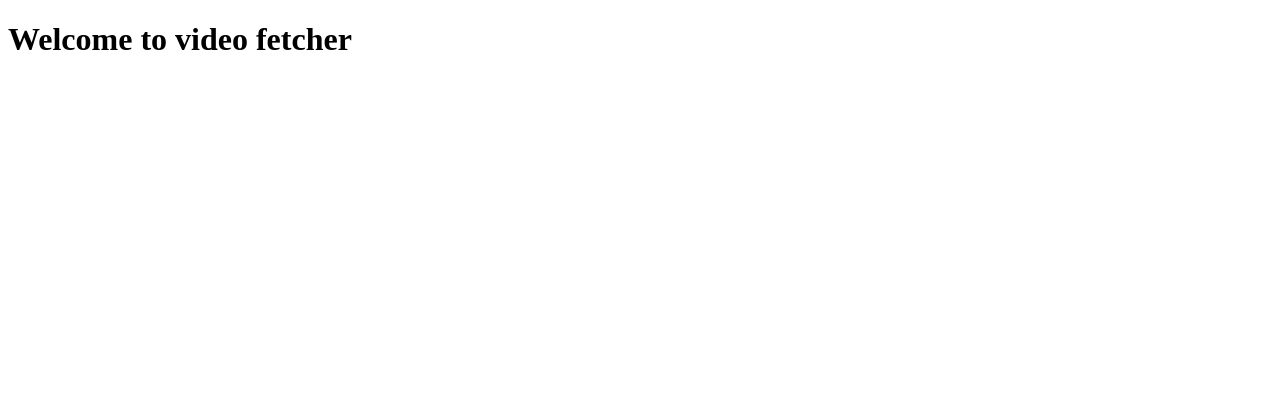
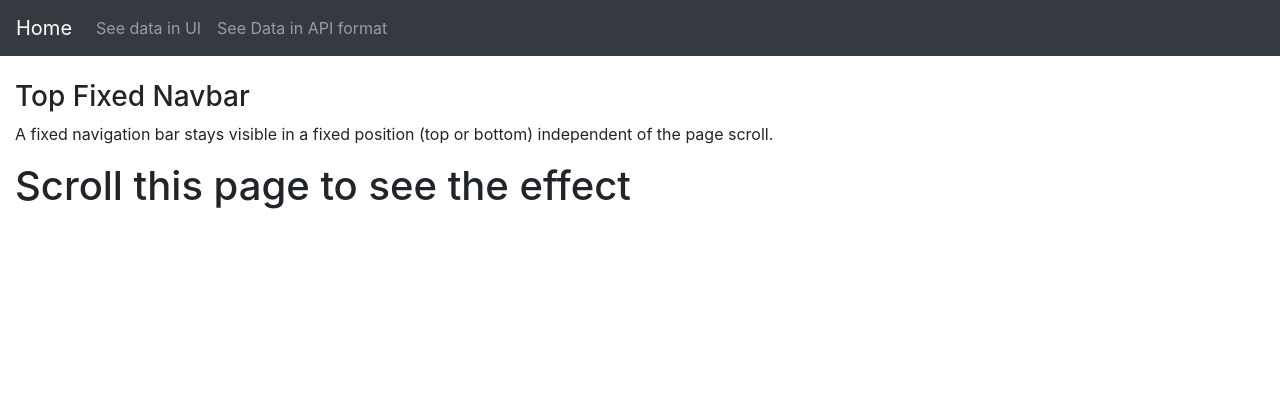
Before and after one commit to bittukumarray/YouFetch, a Django app: template tubeFetch/search/templates/search/index.html in a window 1280 px wide. Shown: the top 420 px of the page. Before the commit the page ends 50 px from the top, so only its background shows below. Run offline with Django 3.2, Linux system fonts and the light colour scheme; the template is opened without the code that fills it, so the values that code supplies are empty; some libraries are stand-ins or nearby versions.

Commit message:
ui for both video showing and API data showing implemented

```diff
--- a/tubeFetch/search/templates/search/index.html
+++ b/tubeFetch/search/templates/search/index.html
@@ -1,9 +1,37 @@
+{% load static %}
 <!DOCTYPE html>
-<html>
-    <head>
-        <title>YouTube Videos Fetcher</title>
-    </head>
-    <body>
-        <h1>Welcome to video fetcher</h1>
-    </body>
+<html lang="en">
+<head>
+  <title>YouFetch</title>
+  <meta charset="utf-8">
+  <meta name="viewport" content="width=device-width, initial-scale=1">
+  <link rel="stylesheet" href="https://maxcdn.bootstrapcdn.com/bootstrap/4.5.2/css/bootstrap.min.css">
+  <script src="https://ajax.googleapis.com/ajax/libs/jquery/3.5.1/jquery.min.js"></script>
+  <script src="https://cdnjs.cloudflare.com/ajax/libs/popper.js/1.16.0/umd/popper.min.js"></script>
+  <script src="https://maxcdn.bootstrapcdn.com/bootstrap/4.5.2/js/bootstrap.min.js"></script>
+</head>
+<body style="height:1500px">
+
+<nav class="navbar navbar-expand-sm bg-dark navbar-dark fixed-top">
+  <a class="navbar-brand" href="/search/">Home</a>
+  <ul class="navbar-nav">
+    <li class="nav-item">
+      <a class="nav-link" href="/search/get-data/1">See data in UI</a>
+    </li>
+    <li class="nav-item">
+      <a class="nav-link" href="/search/get-videos/1">See Data in API format</a>
+    </li>
+  </ul>
+</nav>
+{% block body %}
+
+<div class="container-fluid" style="margin-top:80px">
+  <h3>Top Fixed Navbar</h3>
+  <p>A fixed navigation bar stays visible in a fixed position (top or bottom) independent of the page scroll.</p>
+  <h1>Scroll this page to see the effect</h1>
+</div>
+
+{% endblock %}
+
+</body>
 </html>
--- a/tubeFetch/search/urls.py
+++ b/tubeFetch/search/urls.py
@@ -4,5 +4,6 @@ from . import views
 app_name = 'search'
 urlpatterns = [
     path('', views.index, name='index'),
-    path('get-videos/<int:page>',getVideos.as_view())
+    path('get-videos/<int:page>',getVideos.as_view(), name="getVideo"),
+    path('get-data/<int:page>', views.getData, name="getdata")
 ]
--- a/tubeFetch/tubeFetch/settings.py
+++ b/tubeFetch/tubeFetch/settings.py
@@ -27,6 +27,8 @@ DEBUG = True
 
 ALLOWED_HOSTS = []
 
+BACKGROUND_TASK_RUN_ASYNC=True
+
 
 # Application definition
 
@@ -39,6 +41,7 @@ INSTALLED_APPS = [
     'django.contrib.staticfiles',
     'search',
     'rest_framework',
+    'background_task',
 ]
 
 MIDDLEWARE = [
```
Also changed, not shown: tubeFetch/search/templates/search/ui.html (added, +15 -0 lines), tubeFetch/search/views.py (+23 -4 lines), tubeFetch/search/migrations/0002_auto_20200930_1128.py (added).
